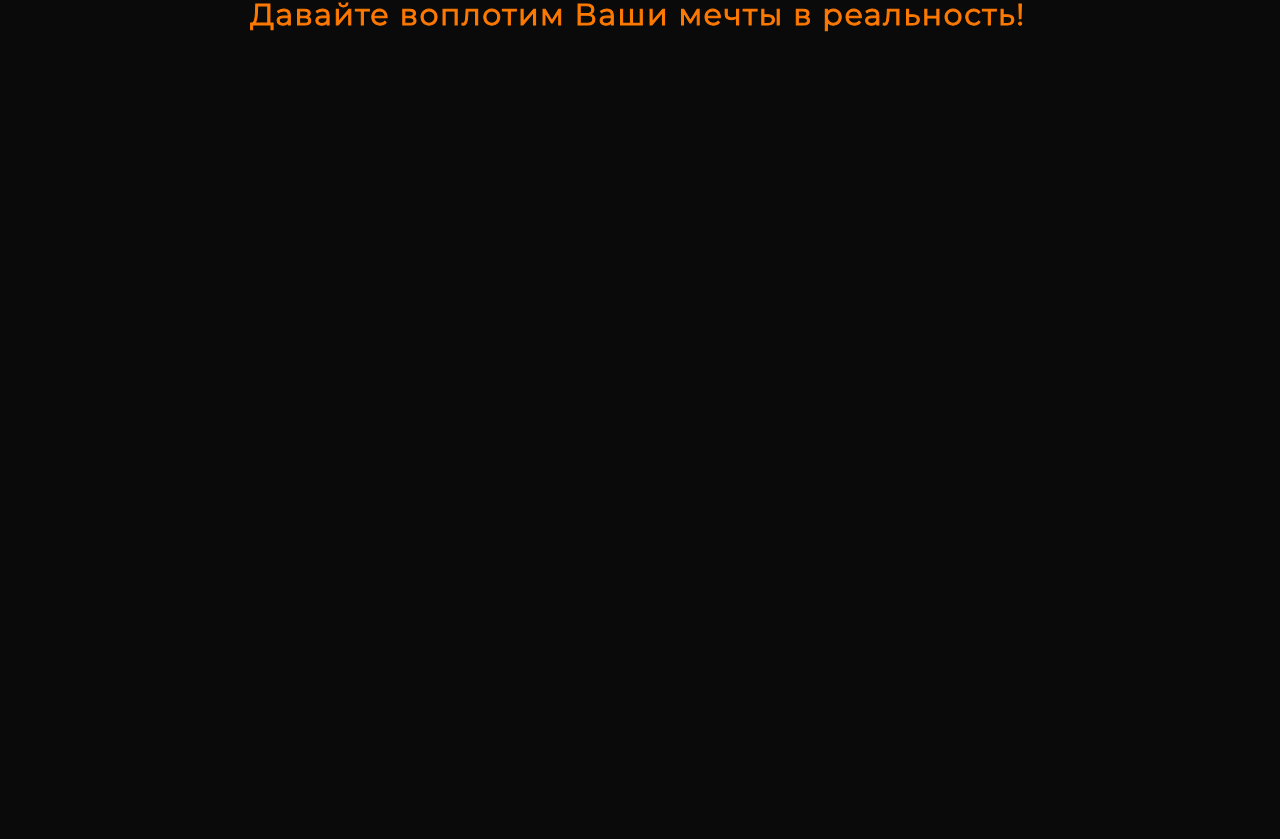
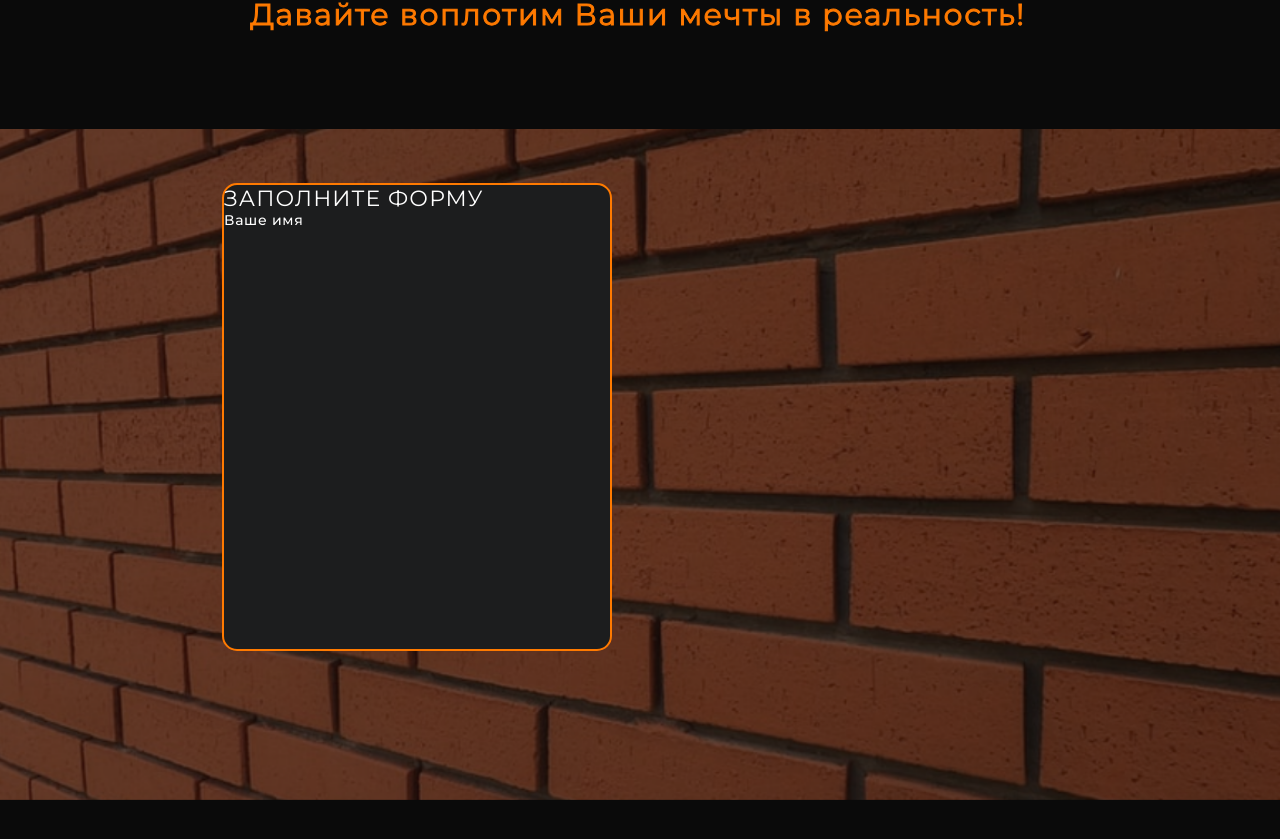
Before and after one commit to 34admal/Portfolio, a React (Create React App) app in the folder homel_build_site/: page / in a window 1280 px wide. Shown: the part 2460-3299 px from the top of the page. Before the commit the page ends 2589 px from the top, so only its background shows below. Built offline with nearby package versions, Linux system fonts and the light colour scheme.

Commit message:
feat: добавить структуру компонента FeedbackForm и стили заголовка

```diff
--- a/homel_build_site/src/components/Feedback/Feedback.jsx
+++ b/homel_build_site/src/components/Feedback/Feedback.jsx
@@ -1,7 +1,16 @@
 import styles from "./Feedback.module.css";
+import FeedbackForm from "./FeedbackForm";
 
 function Feedback() {
-  return <section className={styles.feedback}></section>;
+  return (
+    <section className={styles.feedback}>
+      <div className={styles.feedback__container}>
+        <div className={styles.formCard}>
+          <FeedbackForm />
+        </div>
+      </div>
+    </section>
+  );
 }
 
 export default Feedback;
--- a/homel_build_site/src/components/Feedback/Feedback.module.css
+++ b/homel_build_site/src/components/Feedback/Feedback.module.css
@@ -0,0 +1,25 @@
+.feedback {
+  width: 100%;
+  height: 672px;
+  box-sizing: border-box;
+  margin-top: 43px;
+
+  background-image: url('./images/feedback-bg.png');
+  background-size: cover;
+  background-position: center;
+  background-repeat: no-repeat;
+
+  display: flex;
+  justify-content: center;
+}
+
+.feedback__container {
+  width: 100%;
+  max-width: 1440px;
+  height: 100%;
+  box-sizing: border-box;
+  position: relative;
+
+  display: flex;
+  align-items: flex-start;  /* Прижимаем контент к верху для точного отсчета margin */
+}
--- /dev/null
+++ b/homel_build_site/src/components/Feedback/FeedbackForm.jsx
@@ -0,0 +1,12 @@
+import styles from "./FeedbackForm.module.css";
+
+function FeedbackForm() {
+  return (
+    <form className={styles.form}>
+     <span className={styles.title}>ЗАПОЛНИТЕ ФОРМУ</span>
+     <span className={styles.label}>Ваше имя</span>
+    </form>
+  );
+}
+
+export default FeedbackForm;
--- /dev/null
+++ b/homel_build_site/src/components/Feedback/FeedbackForm.module.css
@@ -0,0 +1,32 @@
+.form {
+    display: flex;
+  flex-direction: column;
+  align-items: flex-start;
+  box-sizing: border-box;
+
+  margin-top: 54px;
+  margin-left: 222px;
+  width: 390px;
+  height: 468.8px;
+
+  border-radius: 15px;
+  border: solid 2px #ff7a00;
+  background-color: #1c1d1e;
+}
+.title {
+
+  font-size: 22px;
+  font-weight: 400;
+  line-height: 27px;
+  letter-spacing: 0.05em;
+  color: #ffffff;
+}
+
+.label {
+  font-family: 'Montserrat', sans-serif;
+  font-size: 14px;
+  font-weight: 500;
+  line-height: 17px;
+  letter-spacing: 0.05em;
+  color: #ffffff;
+}
```
Also changed, not shown: homel_build_site/src/components/Feedback/images/feedback-bg.png (added).
